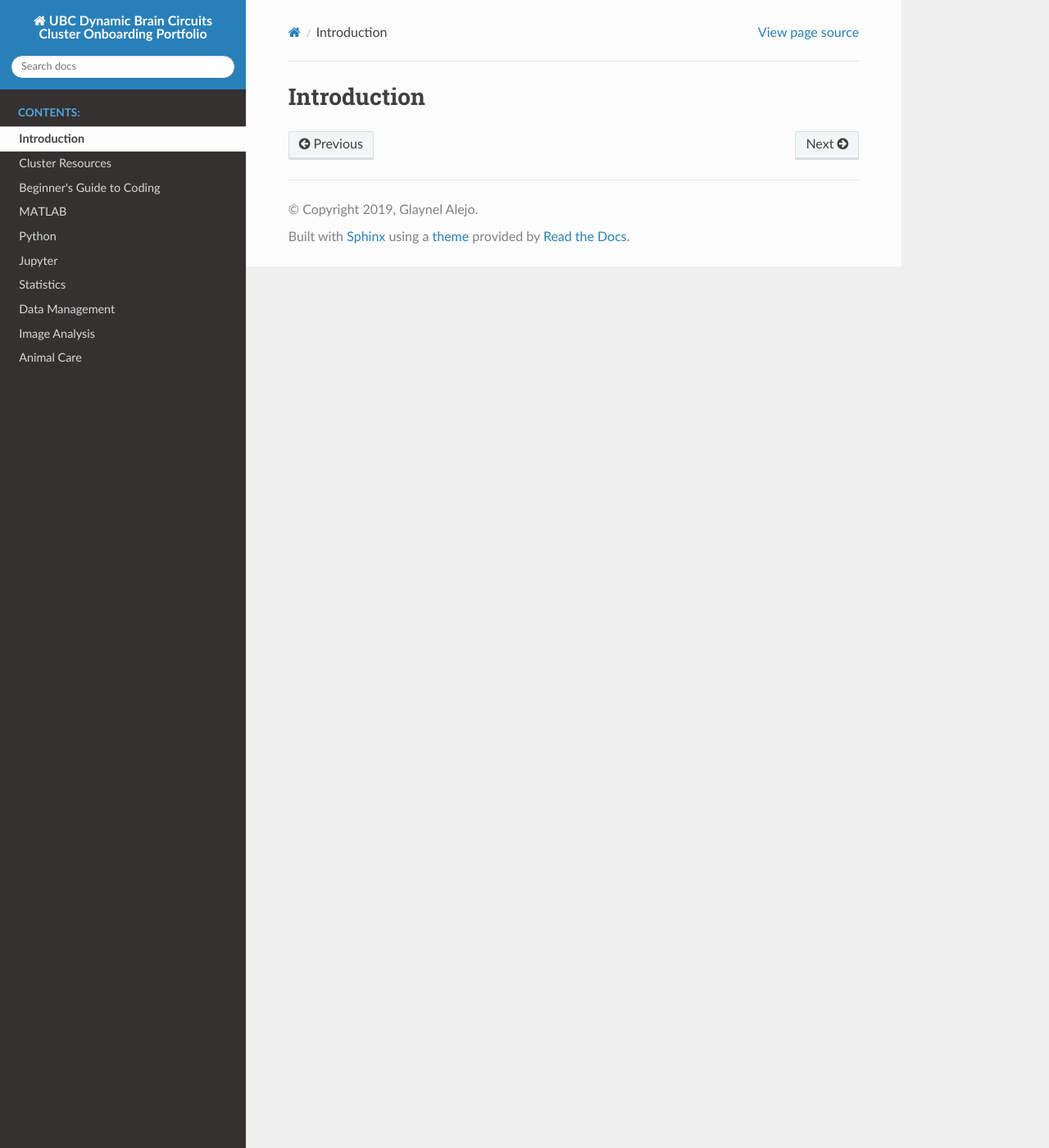
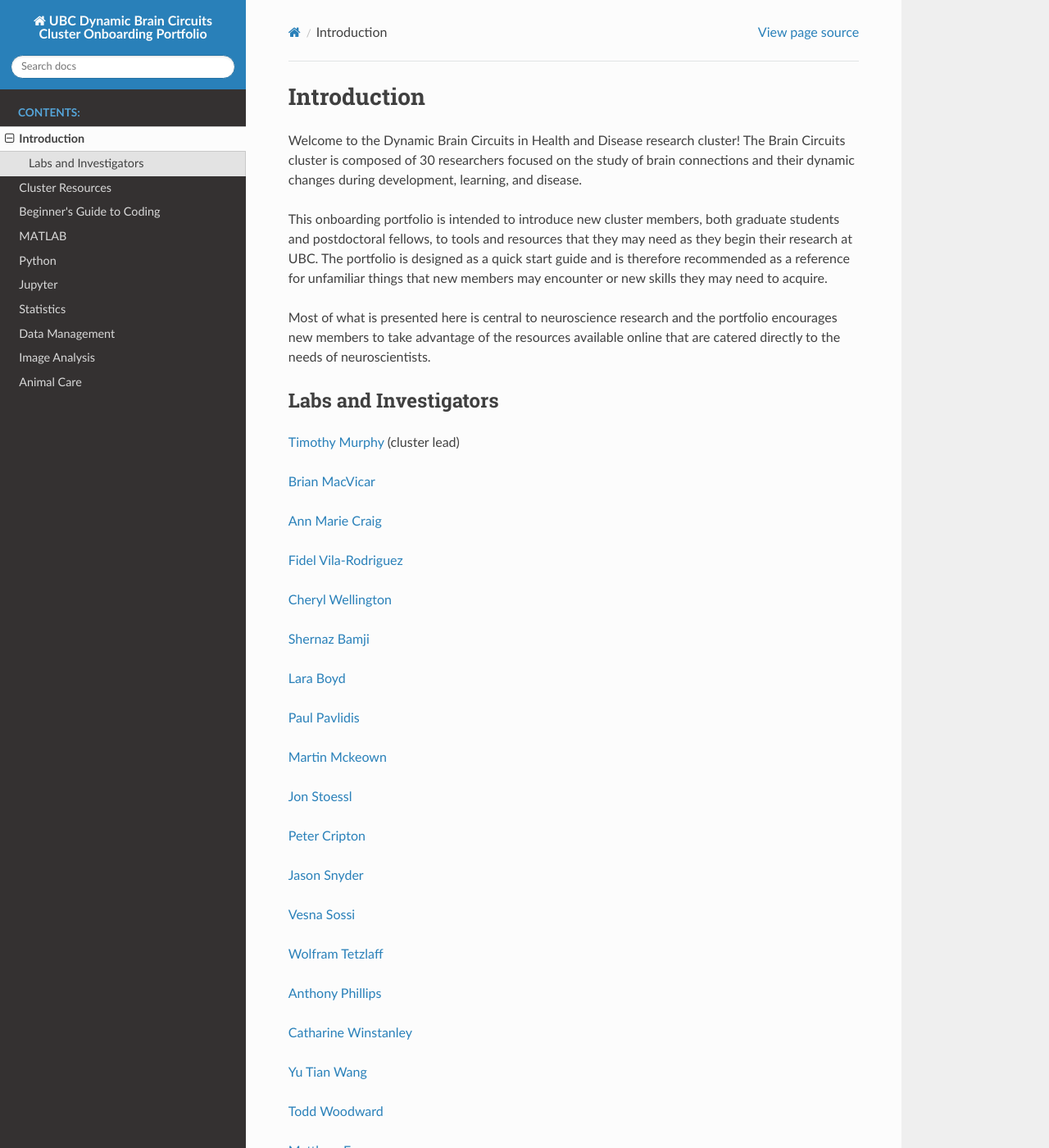
Before and after one commit to ubcbraincircuits/onboarding, a Sphinx documentation site: the page built from source/intro.rst, in a window 1280 px wide and 1400 px high. Shown: the whole window at 82% size. Built offline with Sphinx 7.4.7 and the Read the Docs theme 2.0.0, drawn with Linux system fonts in a browser that asks for light colours; some of the changed text lies outside the part shown.

Commit message:
Write intro; add lab website links

```diff
--- a/source/intro.rst
+++ b/source/intro.rst
@@ -1,3 +1,71 @@
 ############
 Introduction
 ############
+
+Welcome to the Dynamic Brain Circuits in Health and Disease research cluster! The Brain Circuits cluster is composed of
+30 researchers focused on the study of brain connections and their dynamic changes during development, learning, and disease.
+
+This onboarding portfolio is intended to introduce new cluster members, both graduate students and postdoctoral fellows,
+to tools and resources that they may need as they begin their research at UBC. The portfolio is designed as a quick start guide
+and is therefore recommended as a reference for unfamiliar things that new members may encounter or new skills they may need to acquire.
+
+Most of what is presented here is central to neuroscience research and the portfolio encourages new members to take advantage of the resources
+available online that are catered directly to the needs of neuroscientists.
+
+
+Labs and Investigators
+======================
+
+`Timothy Murphy <https://murphylab.med.ubc.ca/>`_ (cluster lead)
+
+`Brian MacVicar <https://macvicarlab.centreforbrainhealth.ca/>`_
+
+`Ann Marie Craig <https://www.centreforbrainhealth.ca/craig-ann-marie>`_
+
+`Fidel Vila-Rodriguez <https://ninet.med.ubc.ca/>`_
+
+`Cheryl Wellington <https://www.centreforbrainhealth.ca/wellington-cheryl>`_
+
+`Shernaz Bamji <https://www.bamjilab.com/>`_
+
+`Lara Boyd <https://brain.rehab.med.ubc.ca/>`_
+
+`Paul Pavlidis <https://pavlab.msl.ubc.ca/>`_
+
+`Martin Mckeown <http://parkinsons.ubc.ca/wp/>`_
+
+`Jon Stoessl <http://parkinsons.ubc.ca/wp/>`_
+
+`Peter Cripton <https://injury.mech.ubc.ca/>`_
+
+`Jason Snyder <http://snyderlab.com/>`_
+
+`Vesna Sossi <https://pet.ubc.ca/>`_
+
+`Wolfram Tetzlaff <http://icord.org/researchers/dr-wolfram-tetzlaff/>`_
+
+`Anthony Phillips <https://braincircuits.centreforbrainhealth.ca/phillips-anthony-g>`_
+
+`Catharine Winstanley <https://winstanleylab.psych.ubc.ca/>`_
+
+`Yu Tian Wang <https://braincircuits.centreforbrainhealth.ca/wang-yu-tian>`_
+
+`Todd Woodward <http://www.cnoslab.com/Home.html>`_
+
+`Matthew Farrer <http://www.can.ubc.ca/>`_
+
+`Jeremy Seamans <https://www.centreforbrainhealth.ca/seamans-jeremy>`_
+
+`Terry Snutch <https://snutchlab.msl.ubc.ca/>`_
+
+`Ian Mackenzie <https://braincircuits.centreforbrainhealth.ca/mackenzie-ian>`_
+
+`Lynn Raymond <https://chd.med.ubc.ca/>`_
+
+`Kurt Haas <http://www.haaslab.com/>`_
+
+`Mark Cembrowski <https://www.cembrowskilab.com/>`_
+
+`Jane Roskams <https://www.zoology.ubc.ca/~roskams/PeoplePages/Jane.html>`_
+
+`Fabio Rossi <http://www.rossilab.ca/index.html>`_
```
